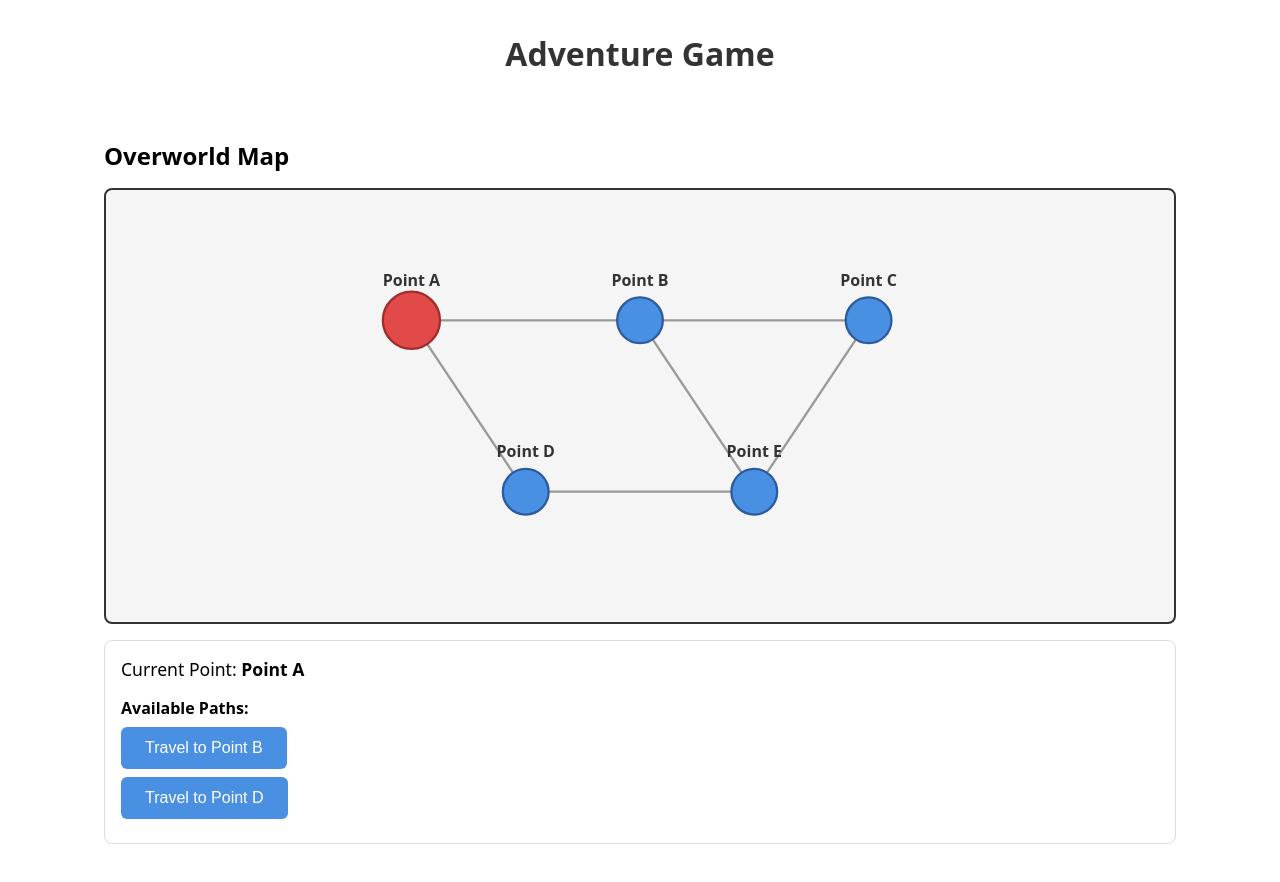
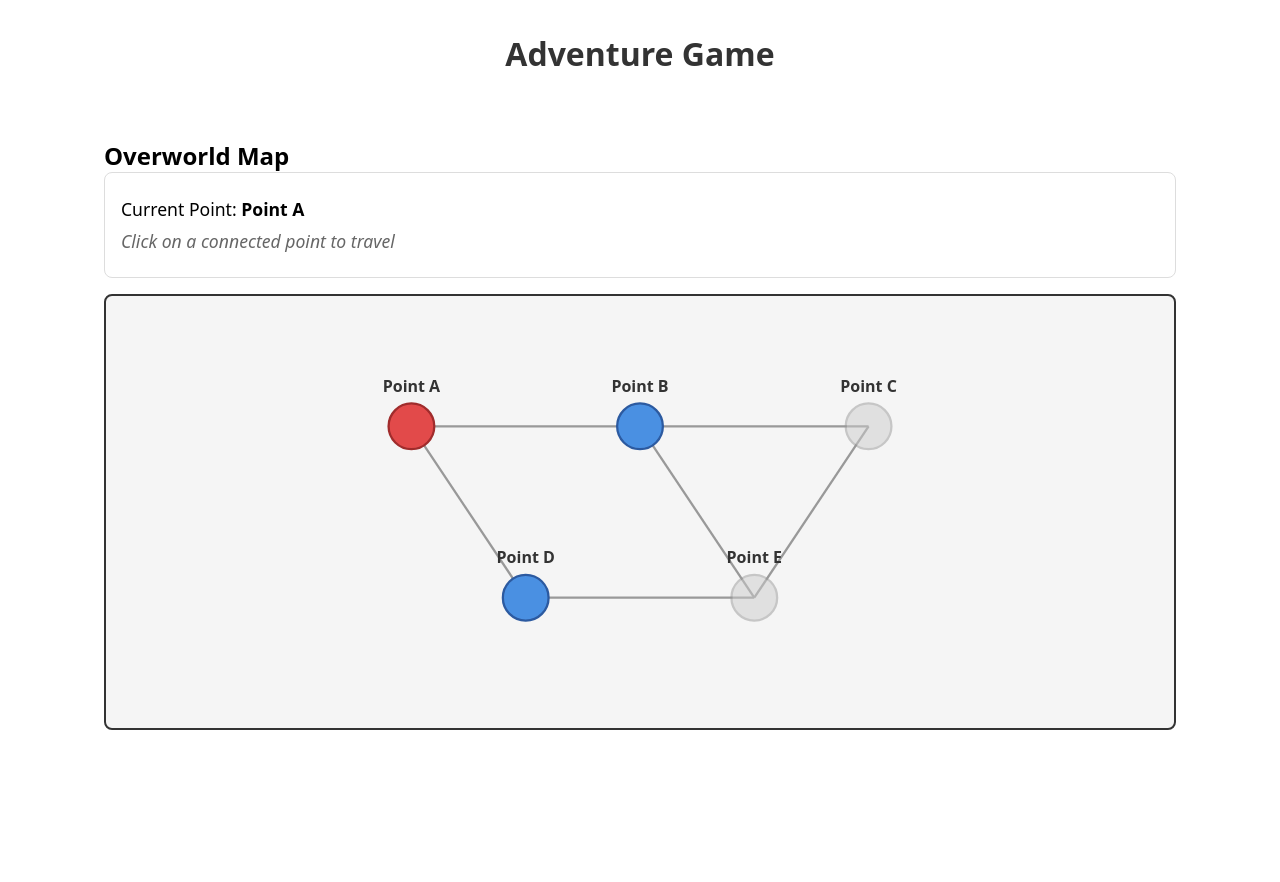
Before and after one commit to Mark-David-Hill/experiments, a React (Vite) app in the folder adventure-game/: page / in a window 1280 px wide. Shown: the top 882 px of the page. After the commit the page ends 810 px from the top, so only its background shows below. Built offline with nearby package versions, Linux system fonts and the light colour scheme.

Commit message:
changes how overworld map traveral is set up by traveling by directly clicking on available area nodes

```diff
--- a/adventure-game/src/components/OverworldMap.css
+++ b/adventure-game/src/components/OverworldMap.css
@@ -1,5 +1,24 @@
 .overworld-map {
   padding: 2rem;
+}
+
+.current-point-info {
+  margin-bottom: 1rem;
+  padding: 1rem;
+  background: #fff;
+  border-radius: 8px;
+  border: 1px solid #ddd;
+}
+
+.current-point-info p {
+  margin: 0.5rem 0;
+  font-size: 1.1rem;
+}
+
+.hint {
+  color: #666;
+  font-size: 0.9rem;
+  font-style: italic;
 }
 
 .map-container {
@@ -23,22 +42,32 @@
 }
 
 .map-point {
-  fill: #4a90e2;
-  stroke: #2c5aa0;
   stroke-width: 2;
-  cursor: pointer;
   transition: all 0.2s;
 }
 
-.map-point:hover {
+.map-point.current {
+  fill: #e24a4a;
+  stroke: #a02c2c;
+  cursor: default;
+}
+
+.map-point.reachable {
+  fill: #4a90e2;
+  stroke: #2c5aa0;
+  cursor: pointer;
+}
+
+.map-point.reachable:hover {
   fill: #6ba3f0;
   r: 25;
 }
 
-.map-point.selected {
-  fill: #e24a4a;
-  stroke: #a02c2c;
-  r: 25;
+.map-point.unreachable {
+  fill: #ccc;
+  stroke: #999;
+  cursor: not-allowed;
+  opacity: 0.5;
 }
 
 .point-label {
@@ -47,45 +76,3 @@
   font-weight: bold;
   pointer-events: none;
 }
-
-.map-controls {
-  margin-top: 1rem;
-  padding: 1rem;
-  background: #fff;
-  border-radius: 8px;
-  border: 1px solid #ddd;
-}
-
-.current-point {
-  margin-bottom: 1rem;
-  font-size: 1.1rem;
-}
-
-.available-paths h3 {
-  margin-bottom: 0.5rem;
-  font-size: 1rem;
-}
-
-.available-paths ul {
-  list-style: none;
-  padding: 0;
-}
-
-.available-paths li {
-  margin: 0.5rem 0;
-}
-
-.travel-button {
-  padding: 0.75rem 1.5rem;
-  background: #4a90e2;
-  color: white;
-  border: none;
-  border-radius: 6px;
-  cursor: pointer;
-  font-size: 1rem;
-  transition: background 0.2s;
-}
-
-.travel-button:hover {
-  background: #2c5aa0;
-}
--- a/adventure-game/src/components/OverworldMap.jsx
+++ b/adventure-game/src/components/OverworldMap.jsx
@@ -1,33 +1,59 @@
 import { useState } from 'react'
 import './OverworldMap.css'
 import { overworldMap } from '../data/overworldMap'
+import TravelModal from './TravelModal'
 
 function OverworldMap({ currentPoint, onTravel }) {
-  const [selectedPoint, setSelectedPoint] = useState(currentPoint || 'a')
+  const [modalConnection, setModalConnection] = useState(null)
+
+  const isPointReachable = (pointId) => {
+    if (pointId === currentPoint) return false
+    return overworldMap.connections.some(
+      (conn) =>
+        (conn.from === currentPoint && conn.to === pointId) ||
+        (conn.to === currentPoint && conn.from === pointId)
+    )
+  }
+
+  const getConnectionToPoint = (pointId) => {
+    return overworldMap.connections.find(
+      (conn) =>
+        (conn.from === currentPoint && conn.to === pointId) ||
+        (conn.to === currentPoint && conn.from === pointId)
+    )
+  }
 
   const handlePointClick = (pointId) => {
-    setSelectedPoint(pointId)
-  }
-
-  const handleTravelClick = (connection) => {
-    if (connection.from === selectedPoint || connection.to === selectedPoint) {
-      onTravel(connection.pathId, connection)
+    if (isPointReachable(pointId)) {
+      const connection = getConnectionToPoint(pointId)
+      setModalConnection(connection)
     }
   }
 
-  const getAvailablePaths = () => {
-    return overworldMap.connections.filter(
-      (conn) => conn.from === selectedPoint || conn.to === selectedPoint
-    )
+  const handleConfirmTravel = () => {
+    if (modalConnection) {
+      onTravel(modalConnection.pathId, modalConnection)
+      setModalConnection(null)
+    }
   }
 
-  const getOtherPoint = (connection) => {
-    return connection.from === selectedPoint ? connection.to : connection.from
+  const handleCancelTravel = () => {
+    setModalConnection(null)
+  }
+
+  const getDestinationPoint = (connection) => {
+    return connection.from === currentPoint
+      ? overworldMap.points[connection.to]
+      : overworldMap.points[connection.from]
   }
 
   return (
     <div className="overworld-map">
       <h2>Overworld Map</h2>
+      <div className="current-point-info">
+        <p>Current Point: <strong>{overworldMap.points[currentPoint]?.label}</strong></p>
+        <p className="hint">Click on a connected point to travel</p>
+      </div>
       <div className="map-container">
         <svg className="map-svg" viewBox="0 0 600 350">
           {/* Draw connections */}
@@ -47,13 +73,18 @@ function OverworldMap({ currentPoint, onTravel }) {
           })}
 
           {/* Draw points */}
-          {Object.values(overworldMap.points).map((point) => (
+          {Object.values(overworldMap.points).map((point) => {
+            const isReachable = isPointReachable(point.id)
+            const isCurrent = point.id === currentPoint
+            return (
               <g key={point.id}>
                 <circle
                   cx={point.x}
                   cy={point.y}
                   r={20}
-                className={`map-point ${point.id === selectedPoint ? 'selected' : ''}`}
+                  className={`map-point ${
+                    isCurrent ? 'current' : isReachable ? 'reachable' : 'unreachable'
+                  }`}
                   onClick={() => handlePointClick(point.id)}
                 />
                 <text
@@ -65,37 +96,19 @@ function OverworldMap({ currentPoint, onTravel }) {
                   {point.label}
                 </text>
               </g>
-          ))}
+            )
+          })}
         </svg>
       </div>
 
-      <div className="map-controls">
-        <div className="current-point">
-          <p>Current Point: <strong>{overworldMap.points[selectedPoint]?.label}</strong></p>
-        </div>
-        <div className="available-paths">
-          <h3>Available Paths:</h3>
-          {getAvailablePaths().length > 0 ? (
-            <ul>
-              {getAvailablePaths().map((connection) => {
-                const otherPoint = getOtherPoint(connection)
-                return (
-                  <li key={connection.pathId}>
-                    <button
-                      onClick={() => handleTravelClick(connection)}
-                      className="travel-button"
-                    >
-                      Travel to {overworldMap.points[otherPoint]?.label}
-                    </button>
-                  </li>
-                )
-              })}
-            </ul>
-          ) : (
-            <p>No paths available from this point.</p>
+      {modalConnection && (
+        <TravelModal
+          fromPoint={overworldMap.points[currentPoint]}
+          toPoint={getDestinationPoint(modalConnection)}
+          onConfirm={handleConfirmTravel}
+          onCancel={handleCancelTravel}
+        />
       )}
-        </div>
-      </div>
     </div>
   )
 }
--- /dev/null
+++ b/adventure-game/src/components/TravelModal.css
@@ -0,0 +1,73 @@
+.modal-overlay {
+  position: fixed;
+  top: 0;
+  left: 0;
+  right: 0;
+  bottom: 0;
+  background: rgba(0, 0, 0, 0.5);
+  display: flex;
+  align-items: center;
+  justify-content: center;
+  z-index: 1000;
+}
+
+.modal-content {
+  background: white;
+  border-radius: 12px;
+  padding: 2rem;
+  max-width: 400px;
+  width: 90%;
+  box-shadow: 0 4px 20px rgba(0, 0, 0, 0.3);
+}
+
+.modal-content h3 {
+  margin: 0 0 1rem 0;
+  color: #333;
+}
+
+.travel-route {
+  font-size: 1.2rem;
+  font-weight: 500;
+  color: #4a90e2;
+  margin: 1rem 0;
+}
+
+.modal-description {
+  color: #666;
+  margin-bottom: 1.5rem;
+}
+
+.modal-buttons {
+  display: flex;
+  gap: 1rem;
+  justify-content: flex-end;
+}
+
+.confirm-button,
+.cancel-button {
+  padding: 0.75rem 1.5rem;
+  border: none;
+  border-radius: 6px;
+  cursor: pointer;
+  font-size: 1rem;
+  font-weight: 500;
+  transition: all 0.2s;
+}
+
+.confirm-button {
+  background: #4a90e2;
+  color: white;
+}
+
+.confirm-button:hover {
+  background: #2c5aa0;
+}
+
+.cancel-button {
+  background: #e0e0e0;
+  color: #333;
+}
+
+.cancel-button:hover {
+  background: #c0c0c0;
+}
--- /dev/null
+++ b/adventure-game/src/components/TravelModal.jsx
@@ -0,0 +1,27 @@
+import './TravelModal.css'
+
+function TravelModal({ fromPoint, toPoint, onConfirm, onCancel }) {
+  return (
+    <div className="modal-overlay" onClick={onCancel}>
+      <div className="modal-content" onClick={(e) => e.stopPropagation()}>
+        <h3>Travel to {toPoint.label}?</h3>
+        <p className="travel-route">
+          {fromPoint.label} → {toPoint.label}
+        </p>
+        <p className="modal-description">
+          This will take you to the travel map for this path.
+        </p>
+        <div className="modal-buttons">
+          <button onClick={onConfirm} className="confirm-button">
+            Travel
+          </button>
+          <button onClick={onCancel} className="cancel-button">
+            Cancel
+          </button>
+        </div>
+      </div>
+    </div>
+  )
+}
+
+export default TravelModal
```
Lines whose indentation alone changed are shown as unchanged.
